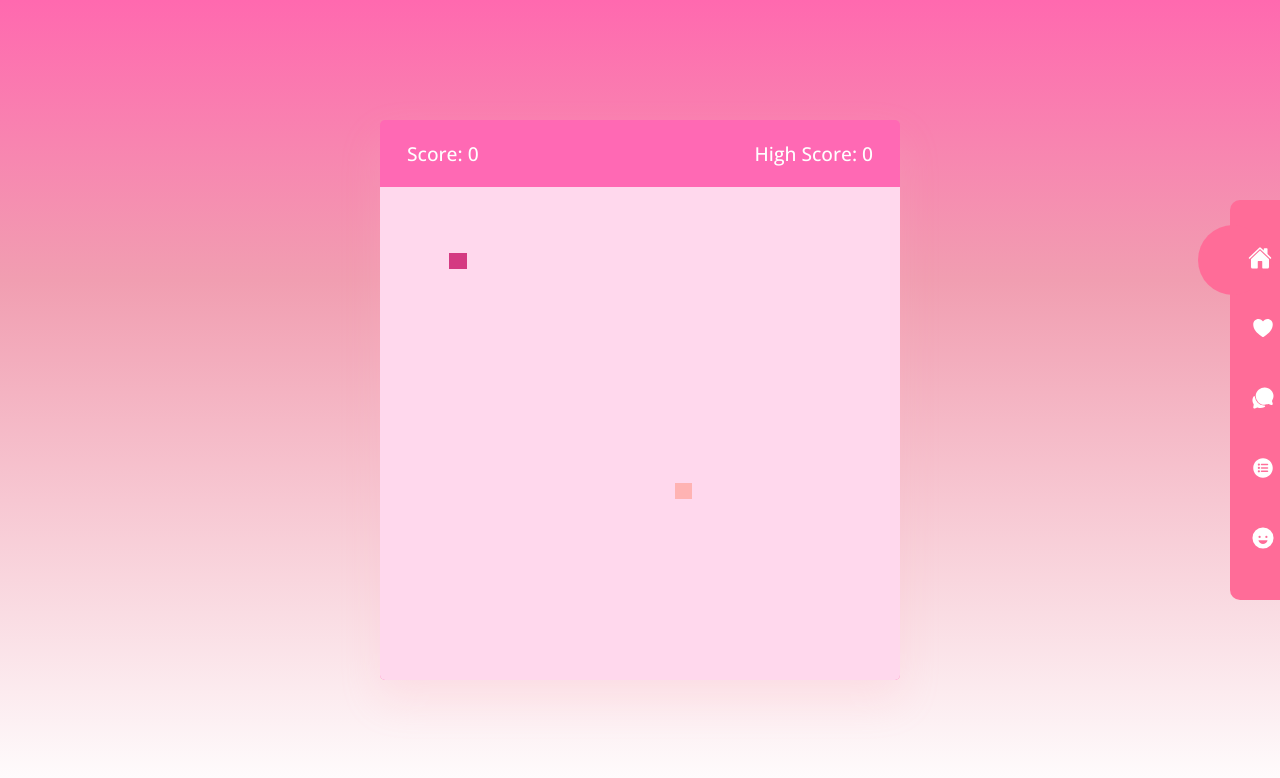
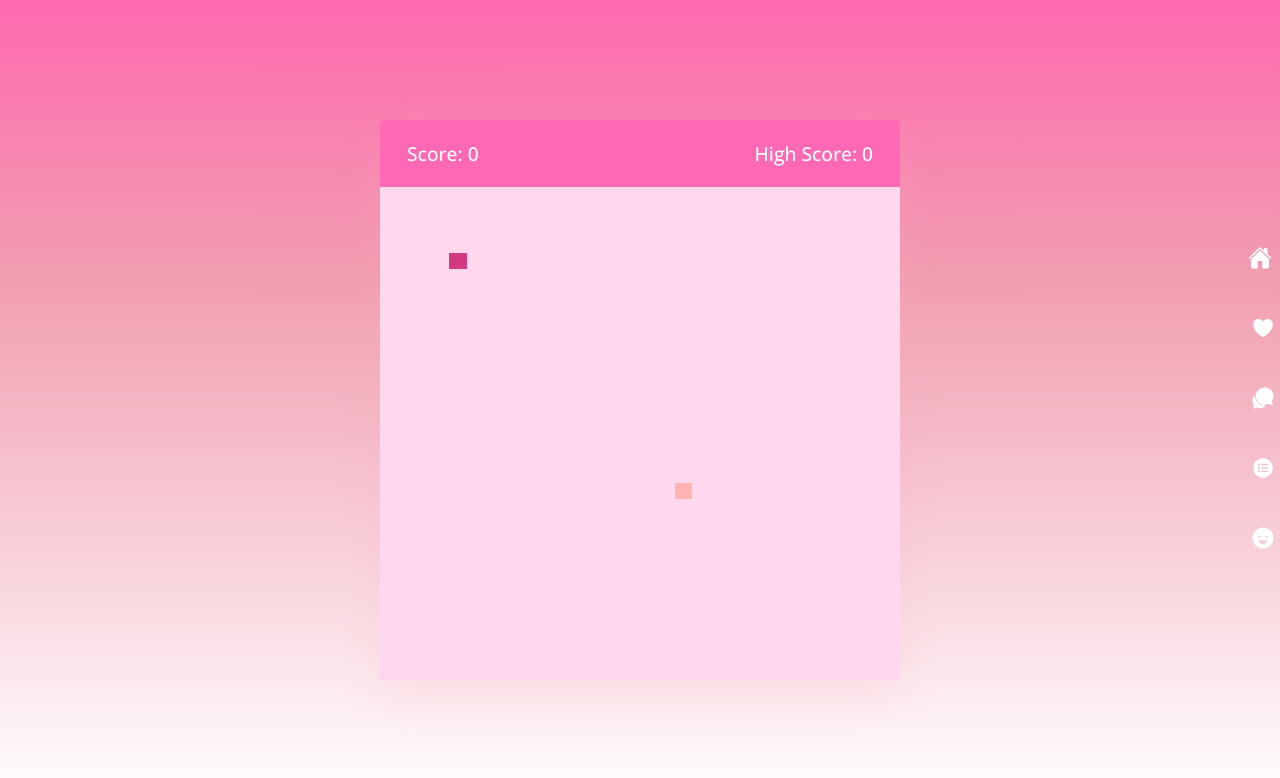
Before and after one commit to Kayoto0/fun, a plain HTML site: page index.html in a window 1280 px wide. Drawn offline with nearby package versions, Linux system fonts and the light colour scheme.

Commit message:
style.css

```diff
--- a/style.css
+++ b/style.css
@@ -92,7 +92,7 @@ body {
 .navigation {
   width: 60px;
   height: 400px;
-  background: #ff6c98;
+  background: transparent;
   position: fixed; /* Change to fixed position */
   right: -10px;
   top: 50%; /* Vertically align to the center */
@@ -173,9 +173,8 @@ transform: translateX(18px); /* Shift right by 3 pixels */
   left: -32px;
   height: 70px;
   width: 70px;
-  background: #ff6c98;
+  background: transparent;
   border-radius: 50%;
-  border: 6px solid var(--clr2);
   transition: 0.5s;
   z-index: 1;
 }
```
